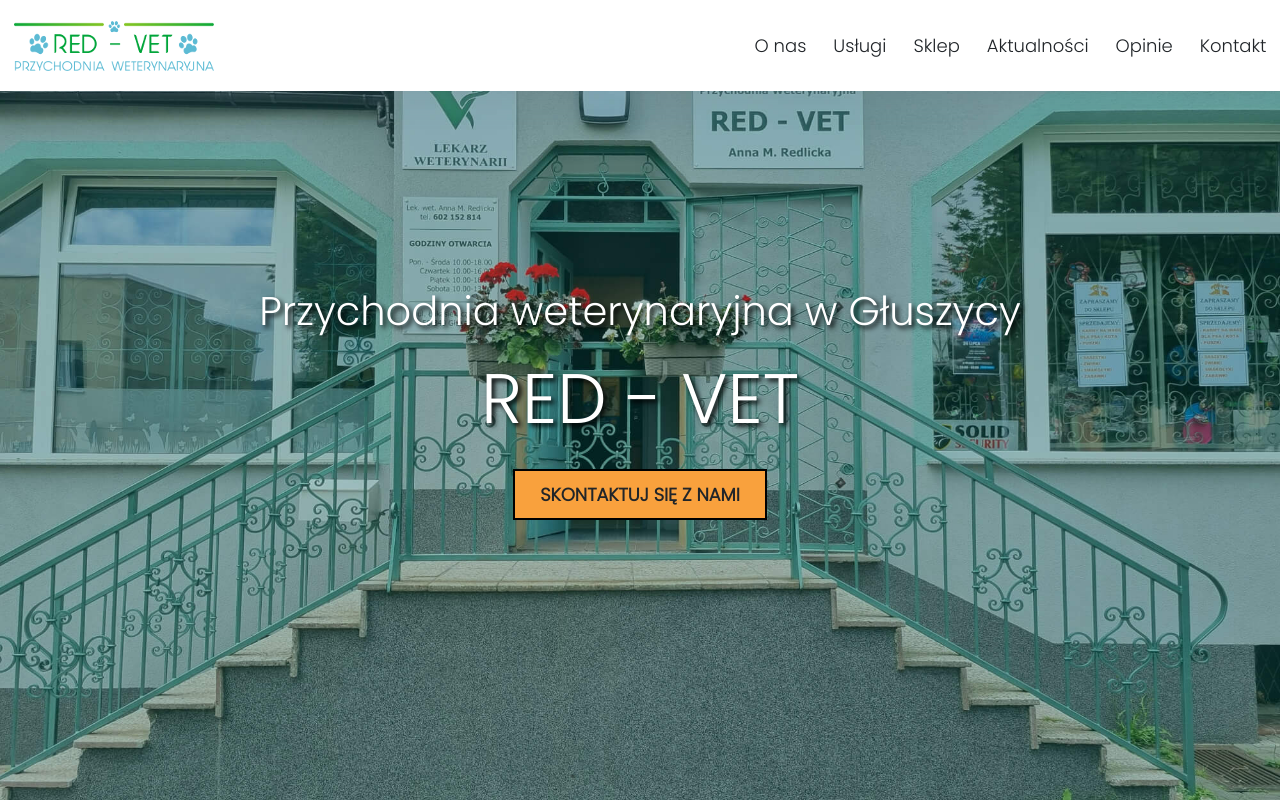
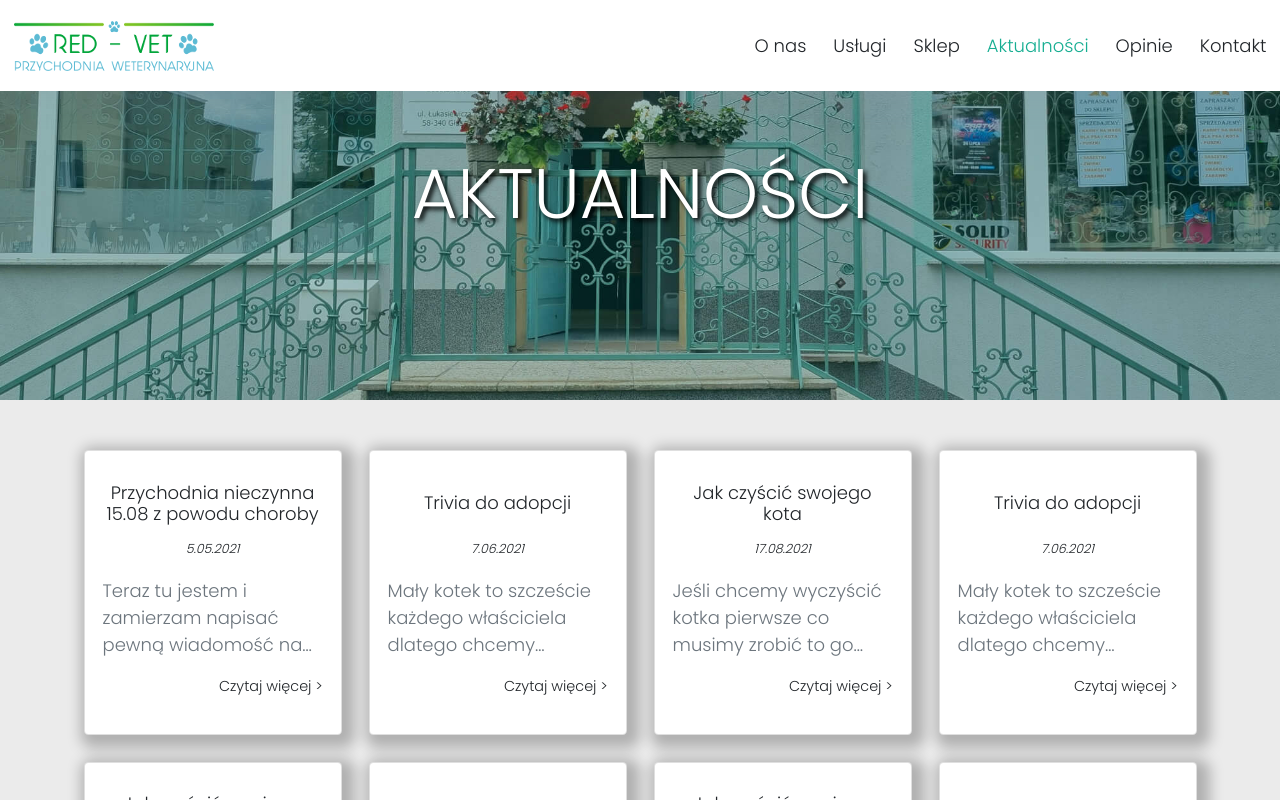
Before and after one commit to devClouds/testingVet, a React (Create React App) app: page /#/aktualnosci in a window 1280 px wide. Shown: the top 800 px of the page. Built offline with nearby package versions, Linux system fonts and the light colour scheme.

Commit message:
Replaced browser router with hash router to get rid of direct url error

```diff
--- a/src/App.js
+++ b/src/App.js
@@ -2,7 +2,7 @@
 import './scss/Responsive.scss'
 import 'bootstrap/dist/css/bootstrap.min.css';
 
-import { BrowserRouter as Router, Switch, Route } from 'react-router-dom';
+import { HashRouter as Router, Switch, Route } from 'react-router-dom';
 import ScrollToTop from './components/ScrollToTop';
 import React, { Suspense, lazy } from 'react';
 
@@ -13,9 +13,6 @@
 const Building = lazy(() => import('./pages/Building'));
 const News = lazy(() => import('./pages/News'));
 const Shop = lazy(() => import('./pages/Shop'));
-
-
-
 
 function App() {
 
--- a/src/scss/App.scss
+++ b/src/scss/App.scss
@@ -594,20 +594,12 @@
     }
 
     .card-body{
-        //display: flex;
-        //flex-direction: column;
         padding: 1rem 1em 2rem 1rem;
     }
 
     .card-text{
-        display: flex;
-        display: -webkit-box;      /* OLD - iOS 6-, Safari 3.1-6 */
-        display: -moz-box;
-
-
-        //text-overflow: ellipsis;
+        display: -webkit-box;
         -webkit-line-clamp: 3;
-
         -webkit-box-orient: vertical;
         overflow: hidden;
 
```
